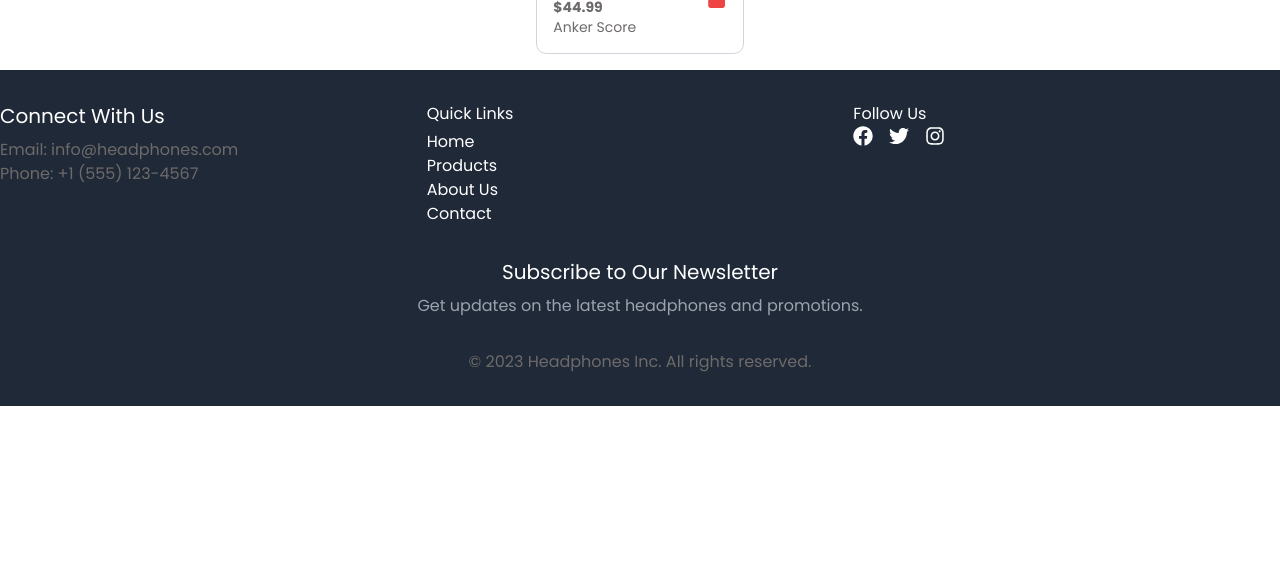
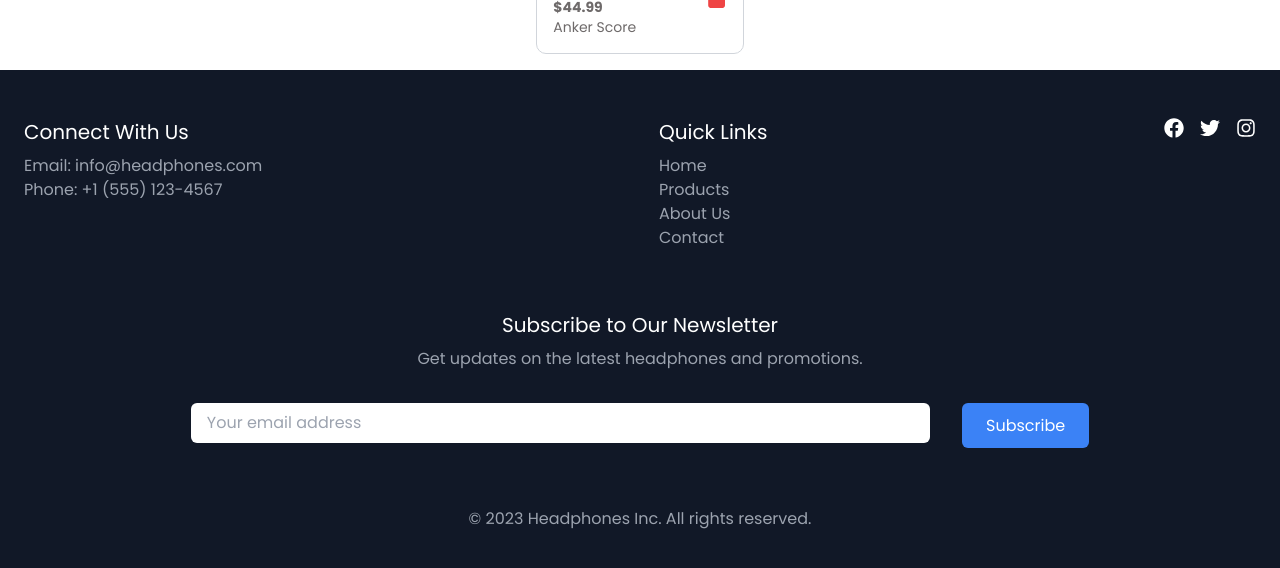
Before and after one commit to au-lex/H-Soundify, a React (Vite) app: page / in a window 1280 px wide. Shown: the part 3040-3608 px from the top of the page. Before the commit the page ends 3446 px from the top, so only its background shows below. Built offline with nearby package versions, Linux system fonts and the light colour scheme.

Commit message:
onboarding page loader

```diff
--- a/src/App.css
+++ b/src/App.css
@@ -22,7 +22,8 @@
 height: 20rem;
 background-color: rgb(109, 109, 114);
 transition: .3s ease-in;
-top: -40rem;
+right: -40rem;
+
 
 backdrop-filter: blur(30px);
 }
@@ -30,7 +31,7 @@ backdrop-filter: blur(30px);
 .act  {
 
 
-    transition: .3s ease-in;
+    transition: .3s ease-in-out;
 
 
     backdrop-filter: blur(30px);
@@ -42,6 +43,7 @@ backdrop-filter: blur(30px);
 .openMenu.active {
     background-color: rgba(0, 0,0,0.6);
     height: 20rem;
-    top: 4rem;
+    right: 0;
+
 
     }
--- a/src/App.jsx
+++ b/src/App.jsx
@@ -1,34 +1,43 @@
-import { useState , useEffect} from 'react'
-import './App.css'
+import React, { useState, useEffect } from 'react';
+import './App.css'; // Import your global styles
+import 'react-toastify/dist/ReactToastify.css';
 import { ToastContainer, toast } from 'react-toastify';
-import 'react-toastify/dist/ReactToastify.css';
 
-
-import Task1 from './Component/Task1'
-import Task2 from './Component/Task2'
-import Task3 from './Component/Task3'
-import Task4 from './Component/Task4'
-import Newarrival from './Component/Newarrival'
-import newArr from './Component/Data'
-import products from './Component/Feature'
-
-
+import Task1 from './Component/Task1';
+import Task2 from './Component/Task2';
+import Task3 from './Component/Task3';
+import Task4 from './Component/Task4';
+import Newarrival from './Component/Newarrival';
+import newArr from './Component/Data';
+import products from './Component/Feature';
 
 function App() {
-  const [cart, setCart] = useState([])
-  // const addToCart = (product) =>  {
-  //   console.log('Adding to Cart:', product);
-  //   setCart([...cart, product])
+  const [isLoading, setIsLoading] = useState(true);
+  const [cart, setCart] = useState([]);
 
-  // }4
+  useEffect(() => {
+    const timeoutId = setTimeout(() => {
+      setIsLoading(false);
+    }, 2000);
 
+    return () => clearTimeout(timeoutId);
+  }, []);
+
+  useEffect(() => {
+    const storedCart = JSON.parse(localStorage.getItem('cart')) || [];
+    console.log('Loaded cart from local storage:', storedCart);
+    setCart((prevCart) => [...prevCart, ...storedCart]);
+  }, []);
+
+  useEffect(() => {
+    console.log('Saving cart to local storage:', cart);
+    localStorage.setItem('cart', JSON.stringify(cart));
+  }, [cart]);
 
   const addToCart = (product) => {
-    // Check if the product is already in the cart
     const existingProductIndex = cart.findIndex((item) => item.id === product.id);
 
     if (existingProductIndex !== -1) {
-      // If the product is already in the cart, update its quantity and price
       const updatedCart = [...cart];
       updatedCart[existingProductIndex].quantity += 1;
       updatedCart[existingProductIndex].totalPrice += product.price;
@@ -36,12 +45,10 @@ function App() {
 
       toast.success(`${product.name} added to cart`);
     } else {
-      // If the product is not in the cart, add it with quantity 1
       setCart([...cart, { ...product, quantity: 1, totalPrice: product.price }]);
       toast.success(`${product.name} added to cart`);
     }
   };
-
 
   const removeFromCart = (index) => {
     const updatedCart = [...cart];
@@ -50,8 +57,6 @@ function App() {
 
     toast.error('Item removed from cart');
   };
-
-
 
   const increaseQuantity = (index) => {
     const updatedCart = [...cart];
@@ -73,52 +78,44 @@ function App() {
     toast.info('Quantity decreased');
   };
 
-  // const cartPrice =  () =>  {
-  //   return cart.reduce((total, item)  => total + item.price,0)
-  // }
-
   const cartPrice = () => {
     return cart.reduce((total, item) => total + item.totalPrice, 0);
   };
 
-  // useEffect(() => {
-  //   const storedCart = JSON.parse(localStorage.getItem('cart')) || [];
-  //   console.log('Loaded cart from local storage:', storedCart);
-  //   setCart(storedCart);
-  // }, []);
+  if (isLoading) {
+    // Loader styling using Tailwind CSS
+    return (
+      <div className="flex items-center flex-col justify-center h-screen bg-gray-900">
+        <div className="  animate-bounce rounded-full w-[100px] h-[100px] ">
 
-  useEffect(() => {
-    const storedCart = JSON.parse(localStorage.getItem('cart')) || [];
-    console.log('Loaded cart from local storage:', storedCart);
-    setCart((prevCart) => [...prevCart, ...storedCart]);
-  }, []);
+          <img src="https://fullkit.moxcreative.com/audioplus/wp-content/uploads/sites/25/2023/07/img_7.png" alt="" />
+        </div>
 
-  useEffect(() => {
-    console.log('Saving cart to local storage:', cart);
-    localStorage.setItem('cart', JSON.stringify(cart));
-  }, [cart]);
-
-  // useEffect(() => {
-  //   console.log('Saving cart to local storage:', cart);
-  //   localStorage.setItem('cart', JSON.stringify(cart));
-  // }, [cart]);
-
-
+        <h1 className="text-2xl font-bold relative inline-block mt-[4rem]">
+          <span className="bg-gradient-to-r from-purple-500 via-pink-500 to-red-500 text-transparent bg-clip-text">
+            SoundIt.io
+          </span>
+        </h1>
+      </div>
+    );
+  }
 
   return (
     <>
-
       <ToastContainer position="top-right" autoClose={3000} />
- <Task1  cart={cart}  total={cartPrice()}  removeFromCart={removeFromCart}  increaseQuantity={increaseQuantity}
-        decreaseQuantity={decreaseQuantity} />
- <Newarrival prod={newArr}  addToCart={addToCart} />
+      <Task1
+        cart={cart}
+        total={cartPrice()}
+        removeFromCart={removeFromCart}
+        increaseQuantity={increaseQuantity}
+        decreaseQuantity={decreaseQuantity}
+      />
+      <Newarrival prod={newArr} addToCart={addToCart} />
       <Task2 />
-
-  <Task3  products={products} addToCart={addToCart} />
-
+      <Task3 products={products} addToCart={addToCart} />
       <Task4 />
     </>
-  )
+  );
 }
 
-export default App
+export default App;
--- a/src/Component/Newarrival.jsx
+++ b/src/Component/Newarrival.jsx
@@ -70,18 +70,13 @@ const HeadphoneGallery = ( {prod, addToCart }) => {
       </section>
 
       {selectedImage && (
-        <div className="fixed z-50 top-0 left-0 w-full h-full flex items-center justify-center bg-black bg-opacity-75">
+        <div className="fixed z-50 top-0 left-0 w-full h-full flex items-center justify-center
+         bg-black bg-opacity-75 transition-opacity duration-800">
           <div className="max-w-screen-lg w-full lg:w-[40%] mx-4 p-4 bg-white rounded-md relative">
-            <img src={selectedImage} alt="Enlarged" className="w-full h-auto lg:w-[400px]" />
-            <button  className="absolute top-0 right-0 p-2 text-white" onClick={closeModal}>
-              <RiCloseCircleFill className="text-[2rem]  text-red-500" />
+            <img src={selectedImage} data-aos="fade-up" alt="Enlarged" className="w-full h-auto lg:w-[400px]" />
+            <button className="absolute top-0 right-0 p-2 text-white" onClick={closeModal}>
+              <RiCloseCircleFill className="text-[2rem] text-red-500" />
             </button>
-            {/* <button  onClick={() => addToCart(selectedImage)}
-              className="bg-orange-500 text-white px-4 py-2 rounded-md absolute bottom-4 right-4"
-
-            >
-              Add to Cart
-            </button> */}
           </div>
         </div>
       )}
--- a/src/Component/Task1.jsx
+++ b/src/Component/Task1.jsx
@@ -36,14 +36,21 @@ const Task1 = ({cart, total,  removeFromCart,increaseQuantity, decreaseQuantity
 
   const [openbar, setOpenBar] = useState(false)
   const [selectedImage, setSelectedImage] = useState(smallImages[0]);
+  const [showBigImage, setShowBigImage] = useState(false);
 
   const handleImageClick = (image) => {
     setSelectedImage(image);
+    setShowBigImage(true);
+  };
+
+  const handleBigImageClose = () => {
+    setShowBigImage(false);
   };
 
   const openBar = () => {
     setOpenBar(!openbar);
   }
+
   return (
     <>
 
@@ -101,12 +108,12 @@ const Task1 = ({cart, total,  removeFromCart,increaseQuantity, decreaseQuantity
 
 {isCartOpen && (
         <div
-          className="bg-white min-h-[20rem] z-50 px-6 w-full fixed mb-[2rem]
+          className="bg-red-50 min-h-[20rem]  z-50 px-6 w-full fixed mb-[2rem]
           act"
 
         >
    <div className=''>
-      <h1 className="text-2xl font-semibold mb-4">Your Cart</h1>
+      <h1 className="text-xl font-meduim pt-4 mb-4">My Cart</h1>
 
       {cart.length === 0 ? (
         <p className="text-gray-500">No items in the cart</p>
@@ -153,12 +160,23 @@ const Task1 = ({cart, total,  removeFromCart,increaseQuantity, decreaseQuantity
               </button>
             </li>
           ))}
+
+{cart.length > 0 && (
+        <p className="text-lg font-bold mt-4">Total: ${total.toFixed(2)}</p>
+
+      )}
+       <div className="btnn pb-[2rem]">
+  <button className="bg-orange-500 rounded-[10px] text-white w-full p-3 transition duration-300 ease-in-out hover:bg-orange-700">
+    Checkout
+  </button>
+</div>
+
         </ul>
       )}
 
-      {cart.length > 0 && (
-        <p className="text-lg font-bold mt-4">Total: ${total.toFixed(2)}</p>
-      )}
+
+
+
     </div>
 
         </div>
@@ -170,7 +188,7 @@ const Task1 = ({cart, total,  removeFromCart,increaseQuantity, decreaseQuantity
 
 
 <div className='  lg:w-[400px] lg:h-[200px] w-[400px]  rounded-full -order-1  lg:order-1 '>
-{/* <img src={heroimg} alt="" /> */}
+
 <img src={selectedImage} data-aos="fade-up" className='transition duration-300 ' alt="" />
 
 
@@ -237,35 +255,7 @@ BOAT Rockerz 370
     </div>
 </section>
   </section>
-{/* <section className="hero bg-red-500 w-full  ">
-  <nav className='fixed  bg-slate-200   h-[6rem] backdrop-blur-lg opacity-80 top-0  w-full flex justify-between px-[4rem] py-[1rem]'>
 
-
-<div className="logo flex text-[2rem]"><span> <FaHeadphonesAlt className='text-[3rem] text-rose-500 mr-4' /></span>Soundify</div>
-
-<ol className='flex space-x-28 pt-[1rem] font-semibold'>
-  <li>Home</li>
-  <li>Product</li>
-  <li>About us</li>
-  <li>Contact us</li>
-</ol>
-
-<div>
-  < IoMdCart size={32}/>
-</div>
-
-  </nav>
-  <div className='mt-[6rem] relative'>
-    <div className="desc absolute">
-      <p>* Starting price $120.00</p>
-<h1>
-PORTABLE
-WIRELESS</h1>
-    </div>
-    <img src="https://fullkit.moxcreative.com/audioplus/wp-content/uploads/sites/25/2023/07/img_7.png" alt="" />
-    {/* <img src="https://electon6-store.myshopify.com/cdn/shop/files/slider-1.jpg?v=1650691565" alt="" /> */}
-  {/* </div> */}
-{/* </section>  */}
 
 
 
--- a/src/Component/Task3.jsx
+++ b/src/Component/Task3.jsx
@@ -1,12 +1,25 @@
 import React from 'react';
+import { useEffect,useState } from 'react';
 import FeatureData from './Feature';
 import { FaStar, FaHeart, FaRegHeart } from 'react-icons/fa';
 import { FaShoppingBag } from "react-icons/fa";
-import { useEffect } from 'react';
+import { RiCloseCircleFill } from 'react-icons/ri';
 import AOS from 'aos';
 import 'aos/dist/aos.css';
 
 const Task3 = ({ product, addToCart }) => {
+  const [selectedImage, setSelectedImage] = useState(null);
+  const openModal = (imgUrl) => {
+    console.log('Clicked on image. Image URL:', imgUrl);
+    setSelectedImage(imgUrl);
+  };
+
+
+
+
+  const closeModal = () => {
+    setSelectedImage(null);
+  };
   // console.log(product);
   useEffect(() => {
     AOS.init({
@@ -53,7 +66,7 @@ const Task3 = ({ product, addToCart }) => {
           )}
         </span>
         <div className='w-full h-[120px] lg:p-0 flex justify-center items-center'>
-          <img src={fxt.imgUrl} alt={fxt.name} className='max-h-full max-w-full object-cover' />
+          <img src={fxt.imgUrl} alt={fxt.name}                 onClick={() => openModal(fxt.imgUrl)} className='max-h-full max-w-full object-cover' />
         </div>
         <div className='px-[1rem]'>
           <div className='flex justify-between items-center mt-2'>
@@ -65,7 +78,7 @@ const Task3 = ({ product, addToCart }) => {
               </div>
               <p className='text-sm font-bold'>${fxt.price}</p>
             </div>
-            <FaShoppingBag   onClick={() => addToCart(fxt)} className='text-red-500 text-[1.2rem]' />
+            <FaShoppingBag   onClick={() => addToCart(fxt)} className='text-red-500 cursor-pointer text-[1.2rem]' />
           </div>
           <p className='mt-0 text-sm'>{fxt.name}</p>
         </div>
@@ -75,6 +88,19 @@ const Task3 = ({ product, addToCart }) => {
 </section>
 
       </main>
+
+
+      {selectedImage && (
+        <div className="fixed z-50 top-0 left-0 w-full h-full flex items-center justify-center
+         bg-black bg-opacity-75 transition-opacity duration-800">
+          <div className="max-w-screen-lg w-full lg:w-[40%] mx-4 p-4 bg-white rounded-md relative">
+            <img src={selectedImage} data-aos="fade-up" alt="Enlarged" className="w-full h-auto lg:w-[400px]" />
+            <button className="absolute top-0 right-0 p-2 text-white" onClick={closeModal}>
+              <RiCloseCircleFill className="text-[2rem] text-red-500" />
+            </button>
+          </div>
+        </div>
+      )}
     </div>
   );
 };
--- a/src/Component/Task4.jsx
+++ b/src/Component/Task4.jsx
@@ -1,43 +1,45 @@
-// Footer.js
 import React from 'react';
 import { FaFacebook, FaTwitter, FaInstagram } from 'react-icons/fa';
 
 const Footer = () => {
   return (
-    <footer className="bg-gray-800 text-white py-8">
-      <div className="container mx-auto flex flex-wrap justify-between">
-        <div className="w-full lg:w-1/3 mb-8 lg:mb-0">
-          <h2 className="text-xl  mb-2">Connect With Us</h2>
-          <p>Email: info@headphones.com</p>
-          <p>Phone: +1 (555) 123-4567</p>
+    <footer className="bg-gray-900 text-white py-12 px-6">
+      <div className="container  flex flex-col lg:flex-row justify-between
+       ">
+        <div className="mb-[4rem] lg:mb-0">
+          <h2 className="text-xl font-meduim  mb-2">Connect With Us</h2>
+          <p className="text-gray-400">Email: info@headphones.com</p>
+          <p className="text-gray-400">Phone: +1 (555) 123-4567</p>
         </div>
-        <div className="w-full lg:w-1/3 mb-8 lg:mb-0">
-          <h2 className="  mb-1">Quick Links</h2>
-          <ul>
+
+        <div className="mb-2 lg:mb-0">
+          <h2 className="text-xl font-meduim mb-2">Quick Links</h2>
+          <ul className="list-none">
             <li>
-              <a href="#home" className="hover:text-blue-500">
+              <a href="#home" className="text-gray-400 hover:text-blue-500">
                 Home
               </a>
             </li>
             <li>
-              <a href="#products" className="hover:text-blue-500">
+              <a href="#products" className="text-gray-400 hover:text-blue-500">
                 Products
               </a>
             </li>
             <li>
-              <a href="#about" className="hover:text-blue-500">
+              <a href="#about" className="text-gray-400 hover:text-blue-500">
                 About Us
               </a>
             </li>
             <li>
-              <a href="#contact" className="hover:text-blue-500">
+              <a href="#contact" className="text-gray-400 hover:text-blue-500">
                 Contact
               </a>
             </li>
           </ul>
         </div>
-        <div className="w-full lg:w-1/3">
-          <h2 className=" ">Follow Us</h2>
+
+        <div className="flex  lg:items-start">
+
           <div className="flex space-x-4">
             <a href="#" className="text-xl hover:text-blue-500">
               <FaFacebook />
@@ -51,15 +53,27 @@ const Footer = () => {
           </div>
         </div>
       </div>
-      <div className="mt-8 text-center">
-        <div className="mb-4">
-          <h2 className="text-xl  mb-2">Subscribe to Our Newsletter</h2>
+
+      <div className="mt-[3.8rem] text-center">
+        <div className="mb-2">
+          <h2 className="text-xl font-meduim mb-2">Subscribe to Our Newsletter</h2>
           <p className="text-gray-400">Get updates on the latest headphones and promotions.</p>
         </div>
+        <div className="flex flex-wrap lg:flex-nowrap lg:mt-[2rem]  lg:justify-center ">
+          <input
+            type="email"
+            placeholder="Your email address"
+            className="py-2 px-4  w-full lg:mr-[2rem] text-gray-900  rounded-md  lg:w-[60%] focus:outline-none mb-4"
+          />
+          <button className="bg-blue-500 text-white py-2 lg:py-0 lg:h-[45px] px-6
+          rounded-md hover:bg-blue-600 focus:outline-none">
+            Subscribe
+          </button>
+        </div>
+      </div>
 
-      </div>
-      <div className="mt-8 text-center">
-        <p>&copy; 2023 Headphones Inc. All rights reserved.</p>
+      <div className="mt-12 text-center">
+        <p className="text-gray-400">&copy; 2023 Headphones Inc. All rights reserved.</p>
       </div>
     </footer>
   );
```
Lines whose indentation alone changed are shown as unchanged.
